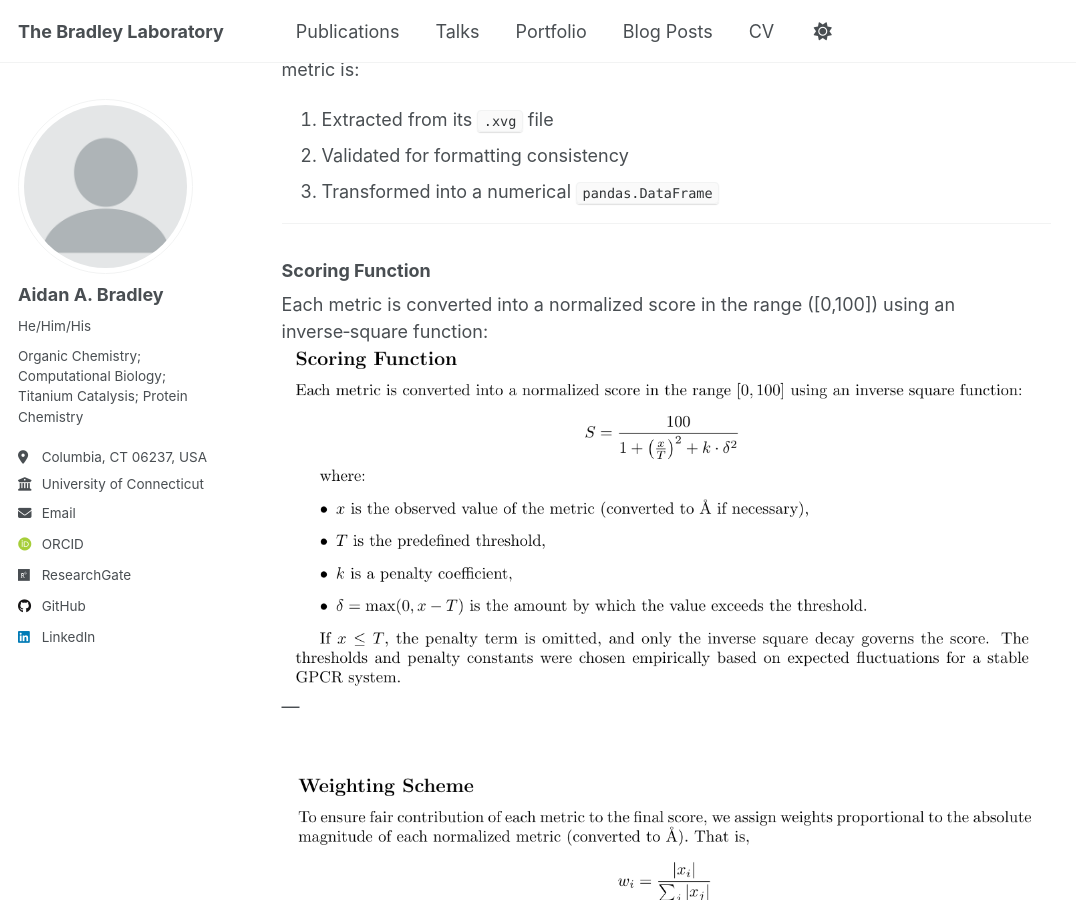
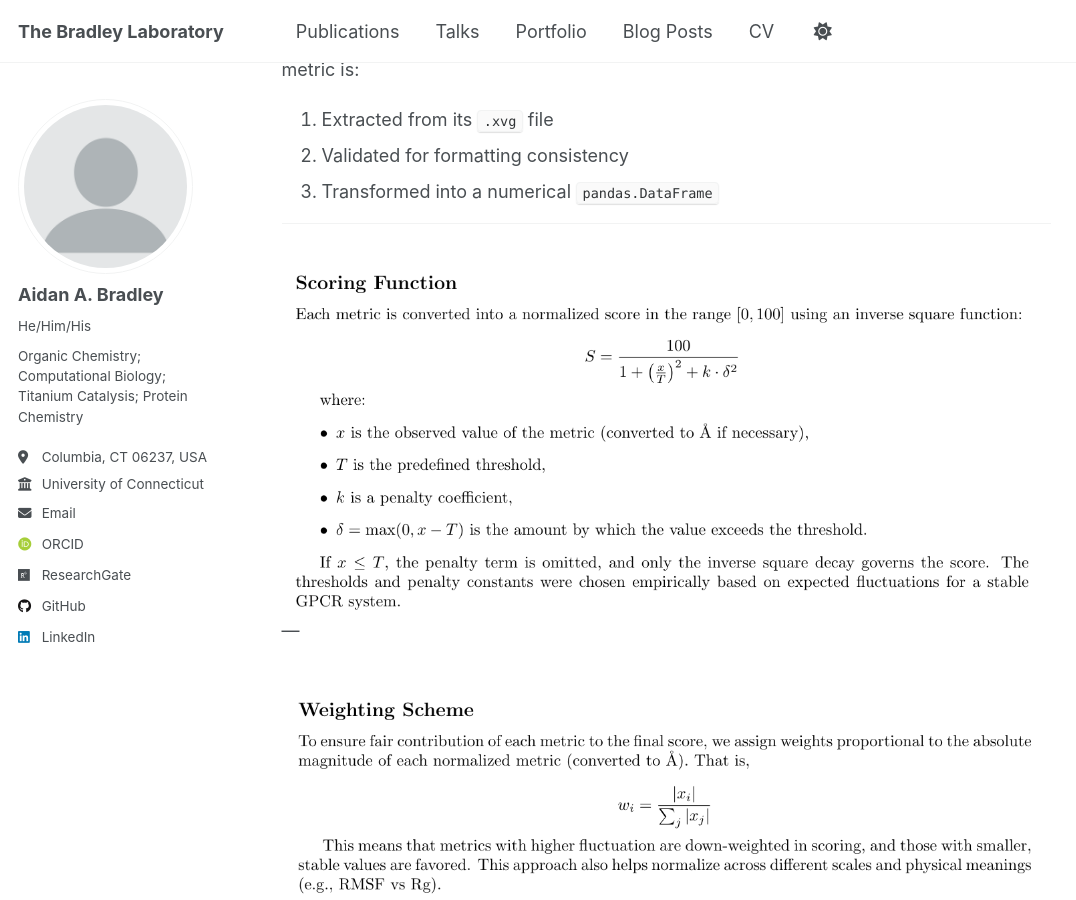
Before and after one commit to aab18011/aab18011.github.io, a Jekyll site: the page built from _portfolio/portfolio4.md, in a window 1280 px wide and 900 px high, scrolled down 874 px. Shown: the whole window, without its empty margins (0-1076 px from the left). Built offline with Jekyll 4.4.1, drawn with Linux system fonts in a browser that asks for light colours; some web fonts are replaced; a script that is not in the unit is left out.

Commit message:
Update portfolio4.md

```diff
--- a/_portfolio/portfolio4.md
+++ b/_portfolio/portfolio4.md
@@ -30,10 +30,6 @@ For each metric, only the **latter half** of the simulation (50 % of the total
 3. Transformed into a numerical `pandas.DataFrame`
 
 ---
-
-### Scoring Function
-
-Each metric is converted into a normalized score in the range \([0,100]\) using an inverse‑square function:
 <br/><img src='/images/scoring-function.png'>
 ---
 
```
